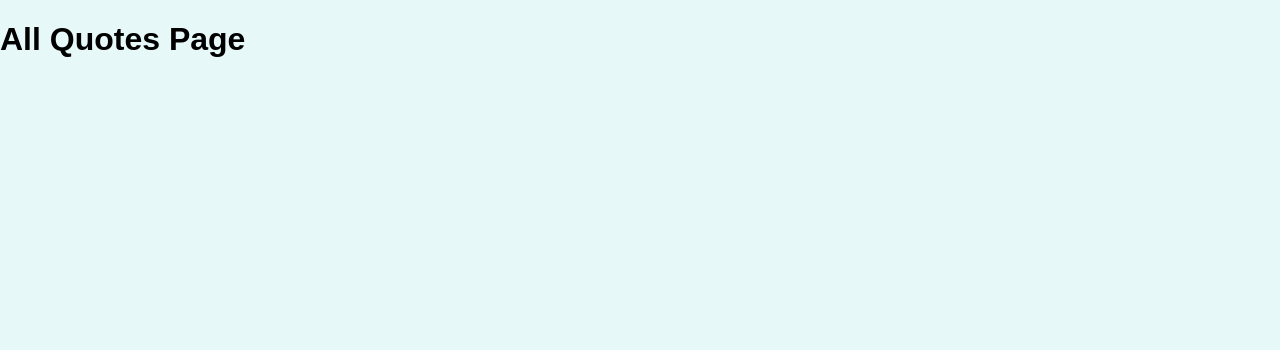
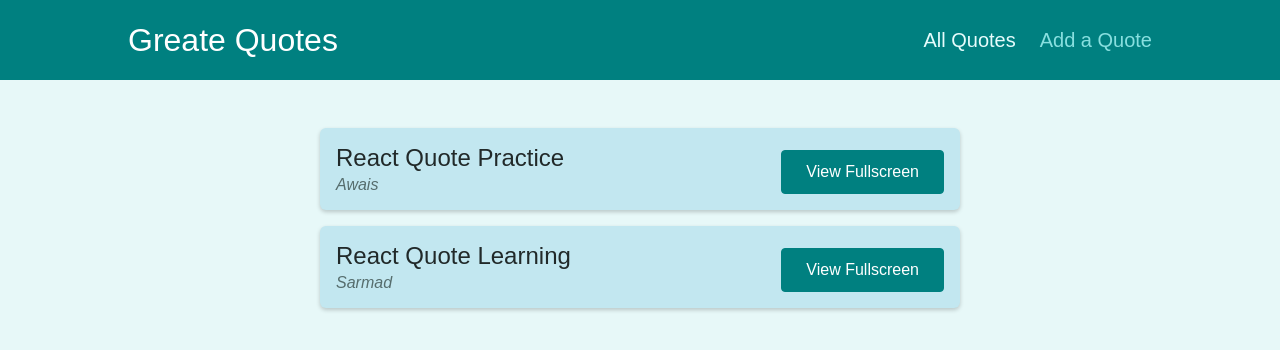
Before and after one commit to ranaawais0303/router-practice-project, a React (Create React App) app: page /quotes in a window 1280 px wide. Shown: the top 350 px of the page. Built offline with nearby package versions, Linux system fonts and the light colour scheme.

Commit message:
wrap layout and show list of quote items

```diff
--- a/src/App.js
+++ b/src/App.js
@@ -1,9 +1,11 @@
 import { Switch, Route, Redirect } from "react-router-dom";
+import Layout from "./components/layout/Layout";
 import AllQuotes from "./pages/AllQuotes";
 import NewQuotes from "./pages/NewQuotes";
 import QuoteDetail from "./pages/QuoteDetail";
 function App() {
   return (
+    <Layout>
       <Switch>
         <Route path="/" exact>
           <Redirect to="/quotes" />
@@ -18,6 +20,7 @@
           <NewQuotes />
         </Route>
       </Switch>
+    </Layout>
   );
 }
 
--- /dev/null
+++ b/src/components/layout/Layout.js
@@ -0,0 +1,13 @@
+import React from "react";
+import classes from "./Layout.module.css";
+import MainNavigation from "./MainNavigation";
+const Layout = (props) => {
+  return (
+    <React.Fragment>
+      <MainNavigation />
+      <main className={classes.main}>{props.children}</main>
+    </React.Fragment>
+  );
+};
+
+export default Layout;
--- /dev/null
+++ b/src/components/layout/MainNavigation.js
@@ -0,0 +1,26 @@
+import React from "react";
+import { NavLink } from "react-router-dom";
+import classes from "./MainNavigation.module.css";
+const MainNavigation = (props) => {
+  return (
+    <header className={classes.header}>
+      <div className={classes.logo}>Greate Quotes</div>
+      <nav className={classes.nav}>
+        <ul>
+          <li>
+            <NavLink to="/quotes" activeClassName={classes.active}>
+              All Quotes
+            </NavLink>
+          </li>
+          <li>
+            <NavLink to="/new-quote" activeClassName={classes.active}>
+              Add a Quote
+            </NavLink>
+          </li>
+        </ul>
+      </nav>
+    </header>
+  );
+};
+
+export default MainNavigation;
--- a/src/components/quotes/QuoteItem.js
+++ b/src/components/quotes/QuoteItem.js
@@ -1,4 +1,4 @@
-import classes from './QuoteItem.module.css';
+import classes from "./QuoteItem.module.css";
 
 const QuoteItem = (props) => {
   return (
@@ -9,9 +9,7 @@
         </blockquote>
         <figcaption>{props.author}</figcaption>
       </figure>
-      <a className='btn'>
-        View Fullscreen
-      </a>
+      <a className="btn">View Fullscreen</a>
     </li>
   );
 };
--- a/src/pages/AllQuotes.js
+++ b/src/pages/AllQuotes.js
@@ -1,7 +1,11 @@
 import React from "react";
-
+import QuoteList from "../components/quotes/QuoteList";
+const DUMMY_QUOTES = [
+  { id: "q1", author: "Awais", text: "React Quote Practice" },
+  { id: "q2", author: "Sarmad", text: "React Quote Learning" },
+];
 const AllQuotes = (props) => {
-  return <h1>All Quotes Page</h1>;
+  return <QuoteList quotes={DUMMY_QUOTES} />;
 };
 
 export default AllQuotes;
```
Also changed, not shown: 1 other file (tests, documents, lock files or other folders). Lines whose indentation alone changed are shown as unchanged.
